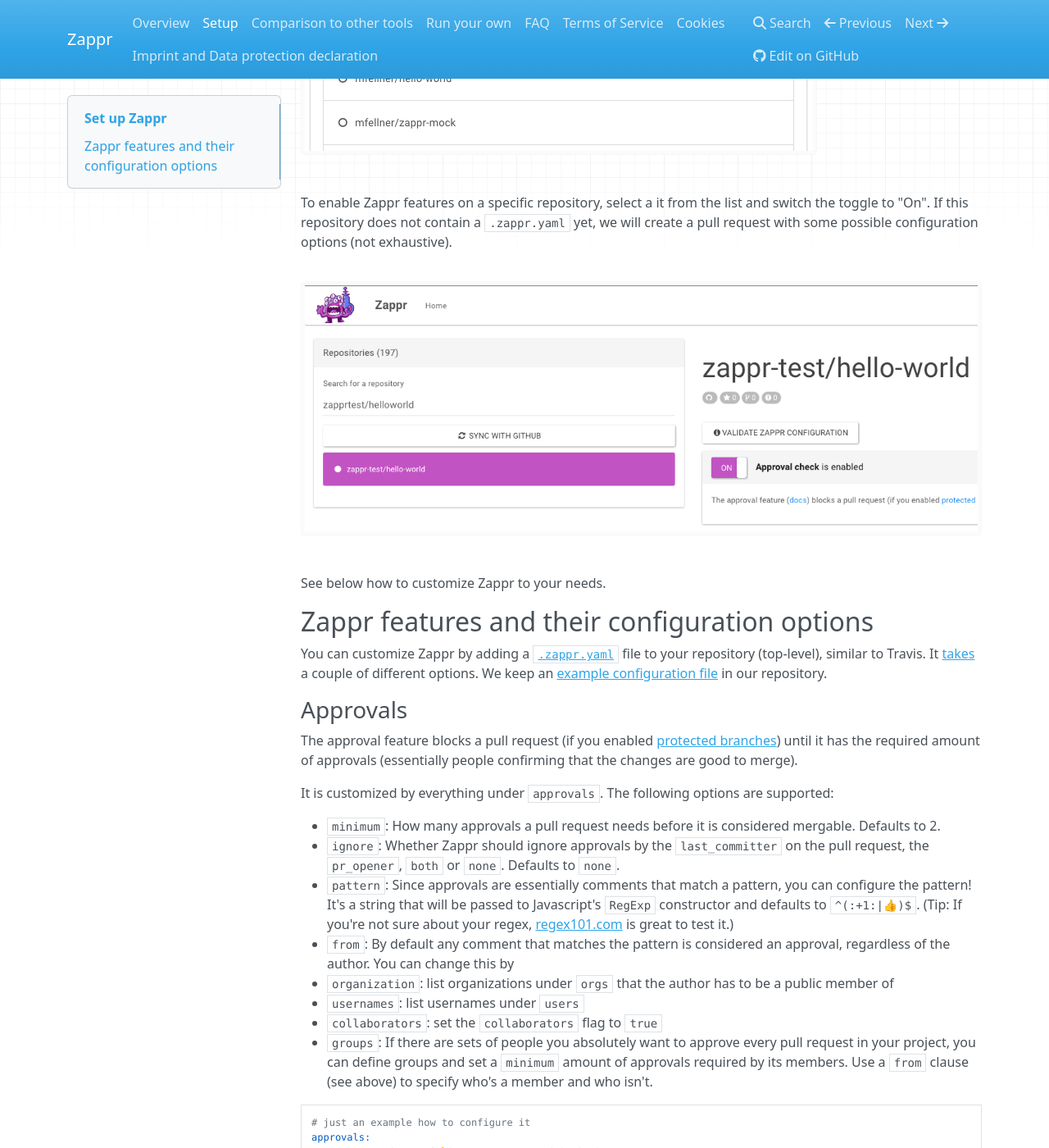
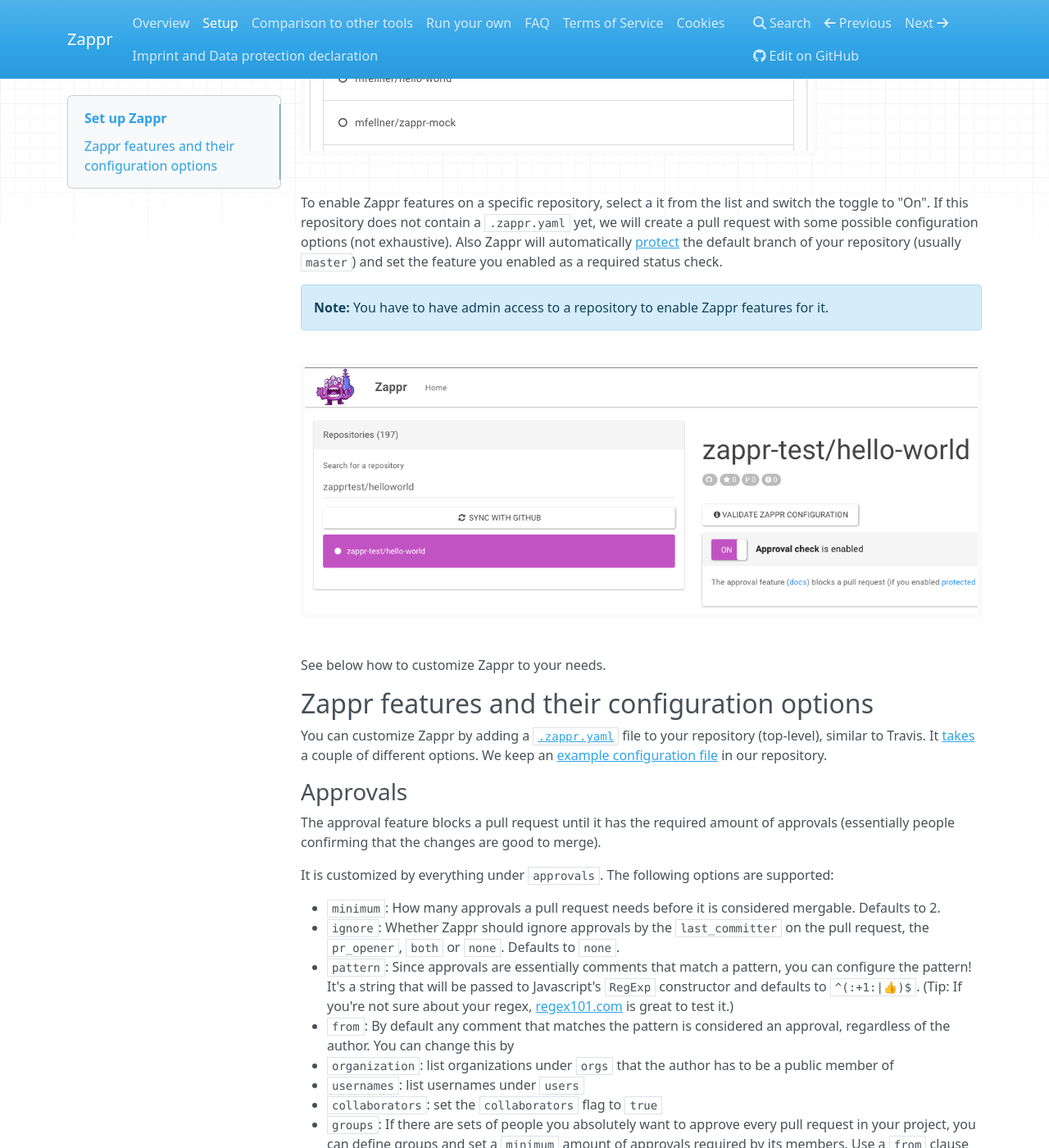
Before and after one commit to zalando/zappr, an MkDocs documentation site: the page built from docs/setup.md, in a window 1280 px wide and 1400 px high, scrolled down 1636 px. Shown: the whole window at 82% size. Built offline with MkDocs 1.6.1, drawn with Linux system fonts in a browser that asks for light colours; nearby versions of some CDN libraries; old or Windows-style settings are respelled for this version of MkDocs.

Commit message:
#86 docs

```diff
--- a/docs/setup.md
+++ b/docs/setup.md
@@ -11,7 +11,7 @@ Once you're back at Zappr you will see all _public_ repositories that we know li
 ![IMAGE](img/setup/enable-private.png)
 
 <p class="admonition note">
-Be aware that once you gave Zappr permission to read your private repositories, the only way to <strong>really</strong> revoke it is by revoking access for Zappr <a href="https://github.com/settings/applications">here</a>. (When you accepted a scope once, Github will never ask you again about it.) We promise not to do sneaky things, but you should act according to your paranoia level.
+<strong>Note:</strong> Be aware that once you gave Zappr permission to read your private repositories, the only way to <strong>really</strong> revoke it is by revoking access for Zappr <a href="https://github.com/settings/applications">here</a>. (When you accepted a scope once, Github will never ask you again about it.) We promise not to do sneaky things, but you should act according to your paranoia level.
 
 However be also aware that once you revoked access for Zappr, you effectively broke all checks that you enabled, because the stored access tokens were invalidated.
 </p>
@@ -20,7 +20,11 @@ Initially we only fetch the first couple of repositories, so if you don't find t
 
 ![IMAGE](img/setup/repo-list.png)
 
-To enable Zappr features on a specific repository, select a it from the list and switch the toggle to "On". If this repository does not contain a `.zappr.yaml` yet, we will create a pull request with some possible configuration options (not exhaustive).
+To enable Zappr features on a specific repository, select a it from the list and switch the toggle to "On". If this repository does not contain a `.zappr.yaml` yet, we will create a pull request with some possible configuration options (not exhaustive). Also Zappr will automatically [protect](https://github.com/blog/2051-protected-branches-and-required-status-checks) the default branch of your repository (usually `master`) and set the feature you enabled as a required status check.
+
+<p class="admonition note">
+<strong>Note:</strong> You have to have admin access to a repository to enable Zappr features for it.
+</p>
 
 ![IMAGE](img/setup/repo.png)
 
@@ -32,7 +36,7 @@ You can customize Zappr by adding a [`.zappr.yaml`](https://github.com/zalando/z
 
 ### Approvals
 
-The approval feature blocks a pull request (if you enabled [protected branches](https://github.com/blog/2051-protected-branches-and-required-status-checks)) until it has the required amount of approvals (essentially people confirming that the changes are good to merge).
+The approval feature blocks a pull request  until it has the required amount of approvals (essentially people confirming that the changes are good to merge).
 
 It is customized by everything under `approvals`. The following options are supported:
 
```
